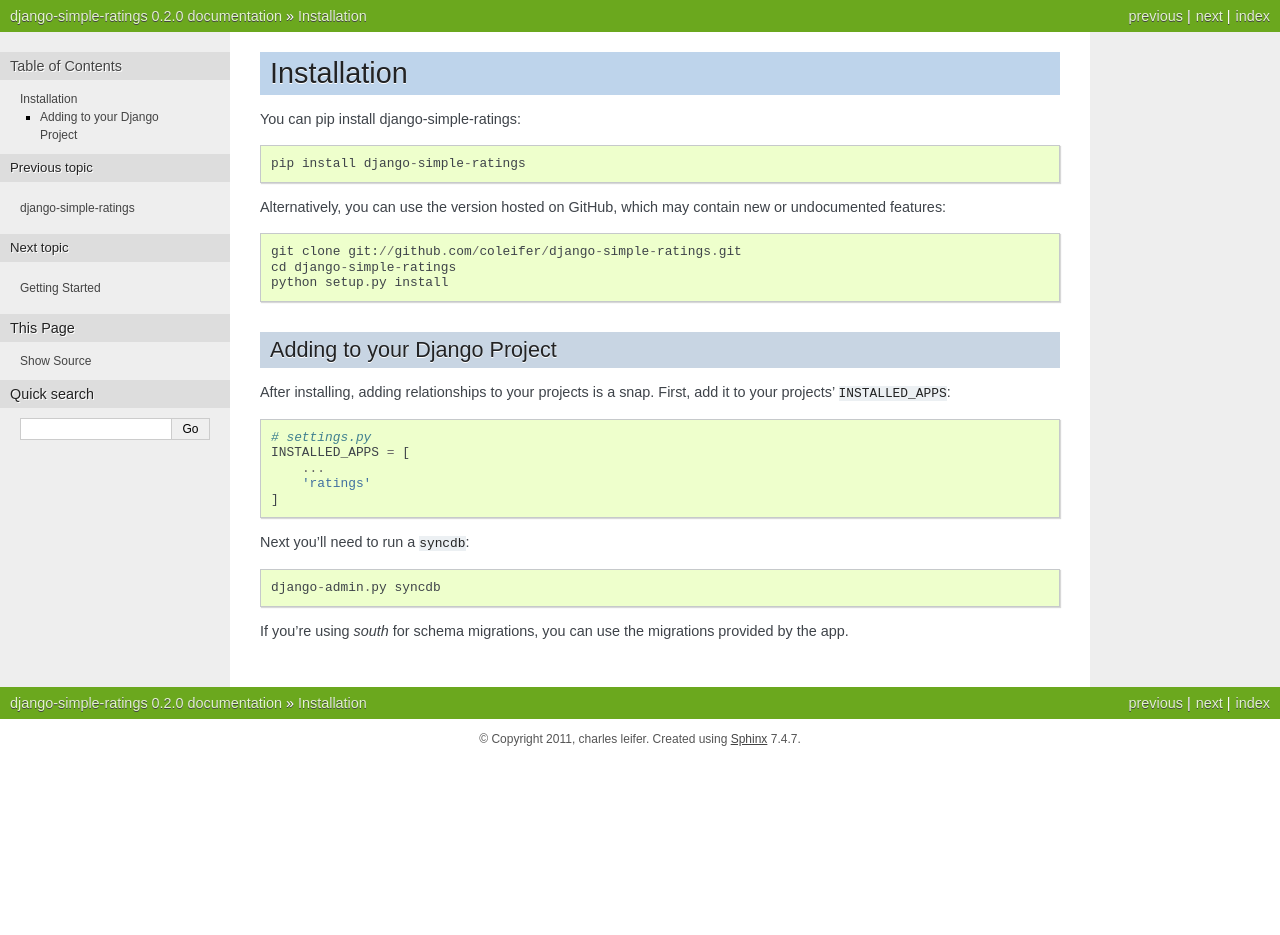
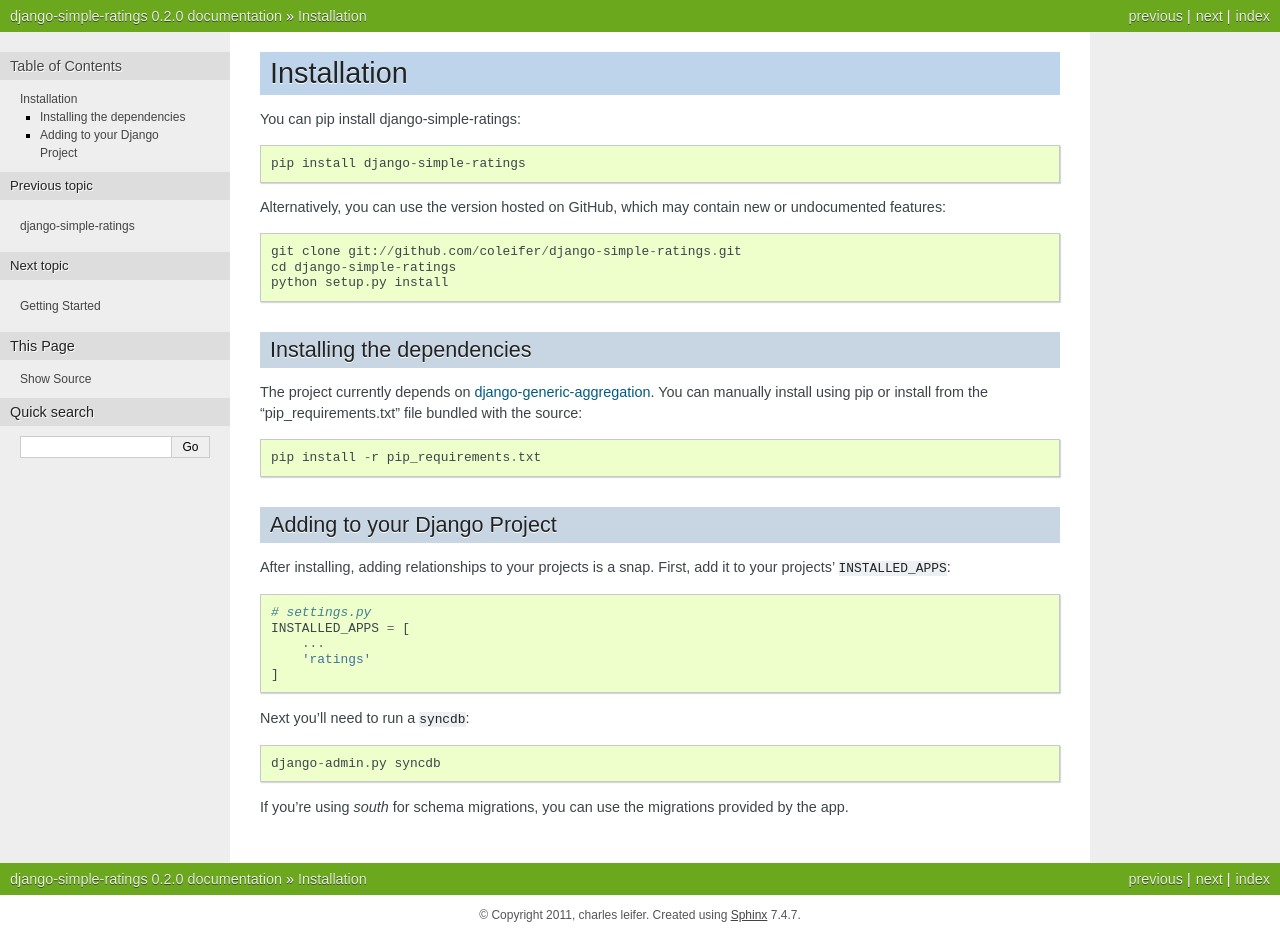
Before and after one commit to django-de/django-simple-ratings, a Sphinx documentation site: the page built from docs/installation.rst, in a window 1280 px wide. Built offline with Sphinx 7.4.7, drawn with Linux system fonts in a browser that asks for light colours; before the commit the page ends 900 px from its top, so only the background shows below that.

Commit message:
Adding a requirements file refing the external dependency, django-generic-aggregation, and adding a note to the install docs

```diff
--- a/docs/installation.rst
+++ b/docs/installation.rst
@@ -11,6 +11,16 @@
     git clone git://github.com/coleifer/django-simple-ratings.git
     cd django-simple-ratings
     python setup.py install
+
+
+Installing the dependencies
+---------------------------
+
+The project currently depends on `django-generic-aggregation <https://github.com/coleifer/django-generic-aggregation>`_.
+You can manually install using pip or install from the "pip_requirements.txt" file
+bundled with the source::
+
+    pip install -r pip_requirements.txt
 
 
 Adding to your Django Project
--- /dev/null
+++ b/pip_requirements.txt
@@ -0,0 +1 @@
+django-generic-aggregation
```
